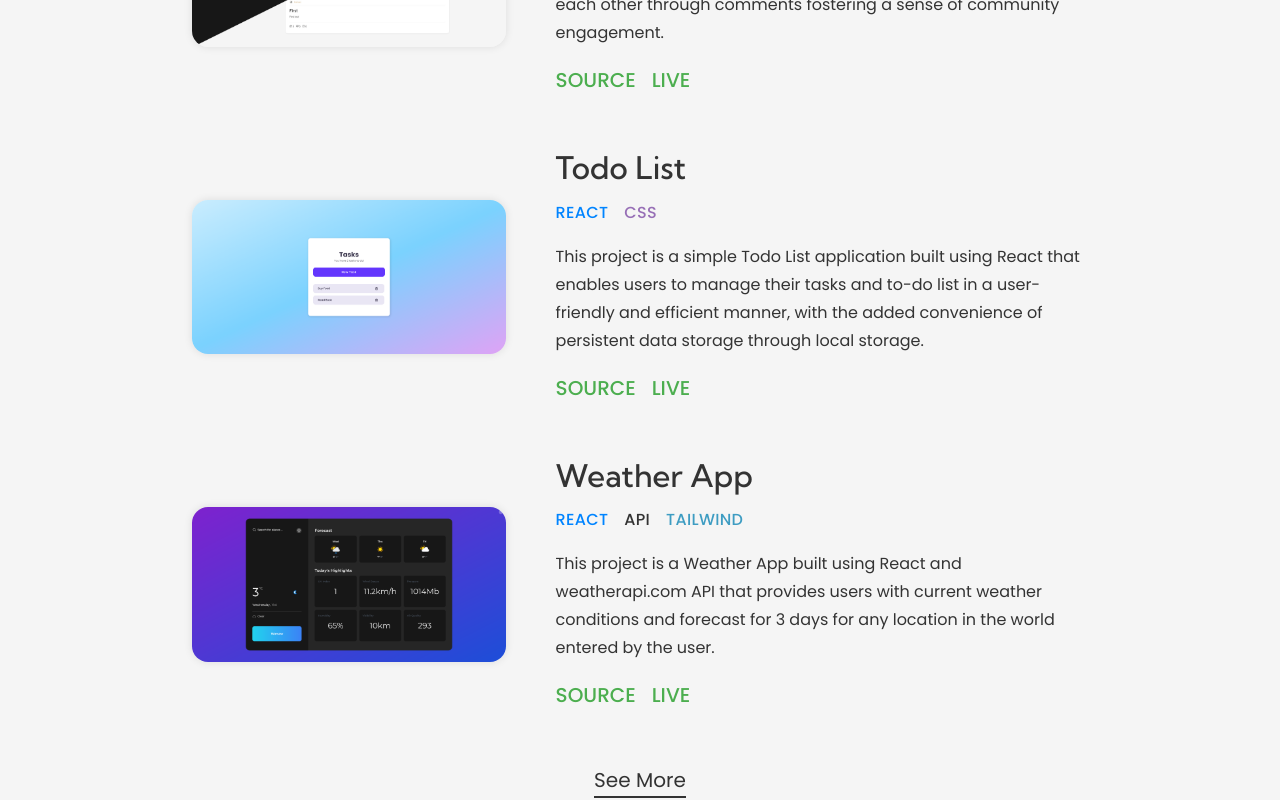
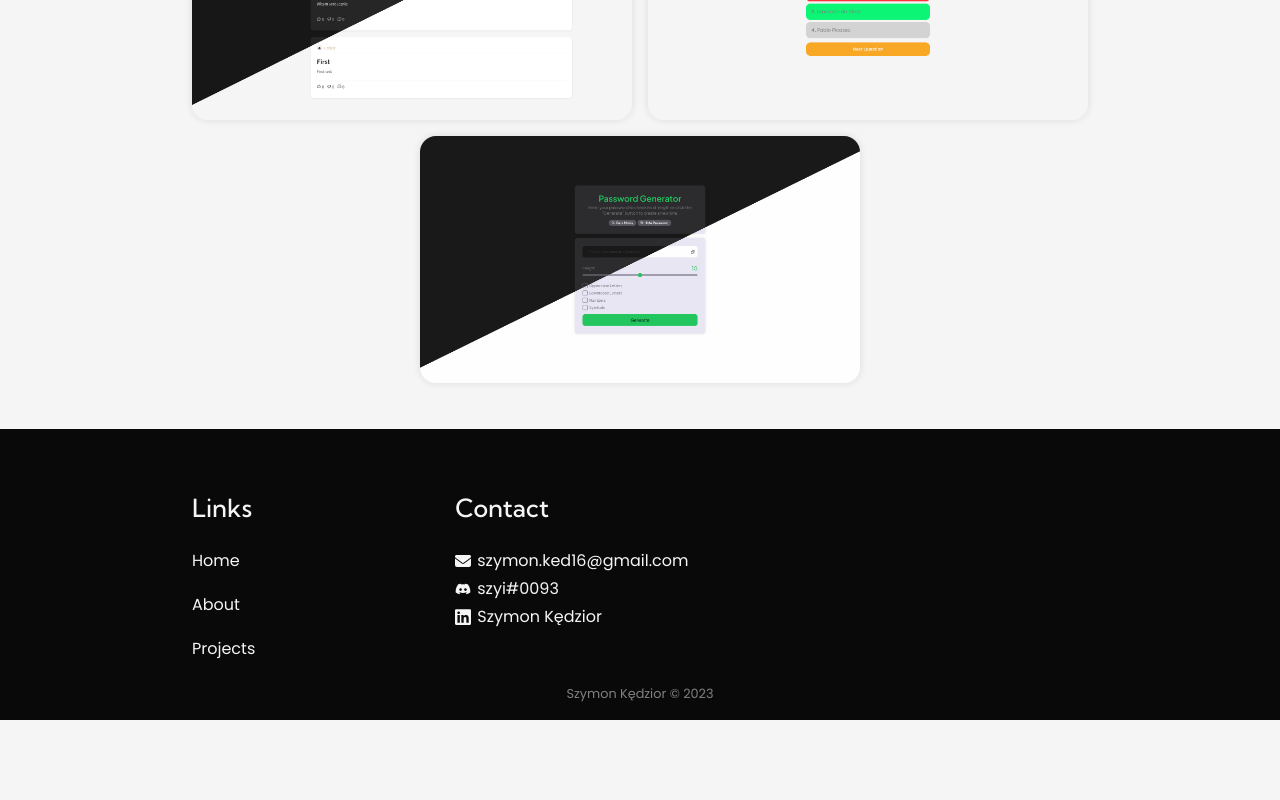
Before and after one commit to szyi10/portfolio, a React (Vite) app: page / in a window 1280 px wide. Shown: the part 980-1780 px from the top of the page. After the commit the page ends 1700 px from the top, so only its background shows below. Built offline with nearby package versions, Linux system fonts and the light colour scheme; the HTML template or start-up script is replaced by a standard one.

Commit message:
Updated project section in home page & some minor tweaks

```diff
--- a/src/components/Banner/Banner.jsx
+++ b/src/components/Banner/Banner.jsx
@@ -13,7 +13,7 @@ const Banner = () => {
   return (
     <section className={classes.banner}>
       <div className={classes.img}>
-        <img src={picture} />
+        <img src={picture} alt="Profile picture" />
       </div>
       <div className={classes.content}>
         <h2>Szymon Kędzior</h2>
--- a/src/components/Footer/Footer.jsx
+++ b/src/components/Footer/Footer.jsx
@@ -22,15 +22,15 @@ const Footer = () => {
           <h4>Contact</h4>
           <div className={classes.methods}>
             <div className={classes.method}>
-              <img src={mail} />
+              <img src={mail} alt="Mail icon" />
               <p>szymon.ked16@gmail.com</p>
             </div>
             <div className={classes.method}>
-              <img src={discord} />
+              <img src={discord} alt="Discord icon" />
               <p>szyi#0093</p>
             </div>
             <div className={classes.method}>
-              <img src={linkedin} />
+              <img src={linkedin} alt="Linkedin icon" />
               <a
                 href="https://www.linkedin.com/in/szymon-ked16/"
                 target="_blank"
--- a/src/components/Projects/Project.jsx
+++ b/src/components/Projects/Project.jsx
@@ -1,13 +1,14 @@
 import React from "react"
+import { Link } from "react-router-dom"
 
 import classes from "./Project.module.css"
 
-const Project = ({ data, description }) => {
+const Project = ({ data }) => {
   return (
-    <div className={classes.project}>
-      <img src={data.image} />
+    <Link to={`/project/${data.id}`} className={classes.project}>
+      <img src={data.image} alt={data.name} loading="lazy" />
       <div className={classes.content}>
-        <h3 className={classes.title}>{data.title}</h3>
+        <h3>{data.name}</h3>
         <div className={classes.tags}>
           {data.tags.map((tag, idx) => {
             return (
@@ -17,17 +18,11 @@ const Project = ({ data, description }) => {
             )
           })}
         </div>
-        <p>{description}</p>
-        <div className={classes.controls}>
-          <a href={data.codeLink} target="_blank">
-            Source
-          </a>
-          <a href={data.liveLink} target="_blank">
-            Live
-          </a>
-        </div>
+        <p className={classes.details}>
+          Click for more details <i className="bx bx-pointer"></i>
+        </p>
       </div>
-    </div>
+    </Link>
   )
 }
 
--- a/src/components/Projects/Project.module.css
+++ b/src/components/Projects/Project.module.css
@@ -1,37 +1,70 @@
 .project {
+  position: relative;
+  flex-basis: calc(50% - 8px);
   display: flex;
-  align-items: center;
-  justify-content: space-between;
-  gap: 50px;
-  margin-bottom: 50px;
+  width: 100%;
+  height: 100%;
+  aspect-ratio: 16/9;
+  cursor: pointer;
+  border-radius: 1rem;
+  overflow: hidden;
+  box-shadow: 0px 0px 8px 0px rgba(0, 0, 0, 0.1);
+}
+
+.project:hover {
+  box-shadow: 0px 0px 8px 0px hsla(var(--current-h), var(--current-s), 79%, 1);
 }
 
 .project img {
-  border-radius: 1rem;
-  width: 35%;
-  box-shadow: 0px 0px 8px 0px rgba(0, 0, 0, 0.1);
+  width: 100%;
+  object-fit: cover;
+  opacity: 100%;
+  transition: opacity 0.2s ease-in;
+}
+
+.project:hover img {
+  opacity: 80%;
 }
 
 .content {
-  width: 65%;
+  position: absolute;
+  top: 0;
+  left: 0;
+  width: 100%;
+  height: 100%;
   display: flex;
   flex-direction: column;
+  align-items: center;
+  justify-content: center;
+  transition: background-color 0.3s ease-in, opacity 0.2s ease-in;
+  opacity: 0;
 }
 
-.title {
+.content:hover {
+  background-color: hsla(var(--current-h), var(--current-s), 79%, 65%);
+  opacity: 100%;
+}
+
+.content h3 {
   margin: 0;
-  margin-bottom: 10px;
+  color: var(--c-primary5);
 }
 
 .tags {
   display: flex;
-  gap: 1rem;
-  text-transform: uppercase;
+  gap: 6px;
 }
 
-.tags p {
-  font-weight: 500;
-  letter-spacing: 0.02rem;
+.react,
+.firebase,
+.tailwind,
+.css,
+.redux {
+  background-color: #000;
+  color: #eee;
+  padding: 2px 10px;
+  font-size: 14px;
+  border-radius: 1rem;
 }
 
 .react {
@@ -42,82 +75,30 @@
   color: #ff9500;
 }
 
-.sass {
-  color: #ff395d;
-}
-
 .tailwind {
   color: #3d9cc2;
 }
 
 .css {
-  color: #976fb6;
+  color: #ff395d;
 }
 
 .redux {
   color: #6d7c82;
 }
 
-.js {
-  color: #dfc209;
-}
-
-.html {
-  color: #de9203;
-}
-
-.controls {
-  display: flex;
-  align-items: center;
-  width: 100%;
-  gap: 1rem;
-}
-
-.controls a {
-  position: relative;
-  font-size: 1.25rem;
-  text-transform: uppercase;
-  font-weight: 500;
-  color: var(--c-primary1);
-  transition: color 0.2s ease-in-out;
-}
-
-.controls a::before {
-  content: "";
-  position: absolute;
-  left: 0;
-  bottom: 0;
-  width: 0%;
-  height: 2px;
-  background-color: var(--c-primary1);
-  transition: width 0.3s;
-}
-
-.controls a:hover::before {
-  width: 100%;
-}
-
 @media (width <= 1200px) {
-  .project img {
-    width: 40%;
-  }
-
-  .content {
-    width: 60%;
+  .project {
+    flex-basis: 100%;
   }
 }
 
-@media (width <= 960px) {
-  .project {
-    flex-direction: column;
-    gap: 16px;
+@media (width <= 560px) {
+  .content h3 {
+    font-size: 1.563rem;
   }
 
-  .project img {
-    width: 100%;
-  }
-
-  .content {
-    width: 100%;
+  .buttons button {
+    padding: 10px 0;
   }
 }
--- a/src/components/Projects/Projects.jsx
+++ b/src/components/Projects/Projects.jsx
@@ -9,19 +9,20 @@ const Projects = () => {
   return (
     <section className={classes.projects} id="projects">
       <h1>Projects</h1>
-      {projects.map((project, idx) => {
-        if (idx >= 3) return
+      <p className={classes.info}>
+        I have only shared a few of my projects here. You can find all of my
+        projects on my{" "}
+        <a href="">
+          <i className="bx bxl-github"></i> github profile
+        </a>
+        .
+      </p>
+      <div className={classes["projects-list"]}>
+        {projects.map((project, idx) => {
+          if (idx >= 3) return
 
-        return (
-          <Project
-            key={project.id}
-            data={project}
-            description={project.shortDescription}
-          />
-        )
-      })}
-      <div className={classes.more}>
-        <Link to="/projects">See More</Link>
+          return <Project key={project.id} data={project} />
+        })}
       </div>
     </section>
   )
--- a/src/components/Projects/Projects.module.css
+++ b/src/components/Projects/Projects.module.css
@@ -1,32 +1,25 @@
+.projects {
+  margin-bottom: 1rem;
+}
+
 .projects h1 {
+  text-align: center;
+  margin-bottom: 10px;
+}
+
+.projects-list {
+  display: flex;
+  flex-wrap: wrap;
+  align-items: center;
+  justify-content: center;
+  gap: 16px;
+}
+
+.info {
   text-align: center;
 }
 
-.more {
-  width: 100%;
-  display: flex;
-  align-items: center;
-  justify-content: center;
+.info a {
+  color: var(--c-primary1);
+  font-weight: 500;
 }
-
-.more a {
-  position: relative;
-  font-size: 1.25rem;
-  transition: all 0.3s ease-in-out;
-}
-
-.more a::before {
-  content: "";
-  position: absolute;
-  bottom: 0;
-  left: 0;
-  width: 100%;
-  height: 2px;
-  background: var(--c-gray4);
-  transition: scale 0.3s ease-in-out 0.075s;
-}
-
-.more a:hover,
-.more a:hover::before {
-  scale: 1.1;
-}
--- a/src/data/projects.js
+++ b/src/data/projects.js
@@ -1,14 +1,12 @@
 import img1 from "../assets/projects/1.jpg"
-import img2 from "../assets/projects/2.png"
-import img3 from "../assets/projects/3.png"
 import img4 from "../assets/projects/4.jpg"
 import img5 from "../assets/projects/5.png"
 
 export const projects = [
   {
-    id: 1,
+    id: "talkative",
     image: img1,
-    title: "Talkative",
+    name: "Talkative",
     tags: ["react", "firebase", "tailwind"],
     shortDescription:
       "This project is an Internet Forum built using React and Firebase that enables users to create profiles, make posts, and interact with each other through comments fostering a sense of community engagement.",
@@ -18,33 +16,21 @@ export const projects = [
     codeLink: "https://github.com/szyi10/talkative",
   },
   {
-    id: 2,
-    image: img2,
-    title: "Todo List",
+    id: "quiz-app",
+    image: img5,
+    name: "Quiz App",
     tags: ["react", "css"],
     shortDescription:
-      "This project is a simple Todo List application built using React that enables users to manage their tasks and to-do list in a user-friendly and efficient manner, with the added convenience of persistent data storage through local storage.",
+      "A React-based quiz application has been developed to enable users to both solve and create quizzes. With this app, users can test their knowledge on various topics while also having the ability to create their own quizzes using a range of question formats.",
     longDescription:
-      "This project is a simple Todo List application built using React. It allows users to keep track of their tasks and manage their to-do list in a user-friendly and efficient manner. The tasks added by the user are stored in local storage, which ensures that the data is persistent even after closing the application. Overall, this project provides a convenient solution for keeping track of tasks and staying organized.",
-    liveLink: "https://tasks-e79a8.web.app/",
-    codeLink: "https://github.com/szyi10/tasks",
+      "A React-based quiz application has been developed to enable users to both solve and create quizzes. With this app, users can test their knowledge on various topics while also having the ability to create their own quizzes using a range of question formats.",
+    liveLink: "https://quiz-app-d8711.web.app/",
+    codeLink: "https://github.com/szyi10/quiz-app",
   },
   {
-    id: 3,
-    image: img3,
-    title: "Weather App",
-    tags: ["react", "api", "tailwind"],
-    shortDescription:
-      "This project is a Weather App built using React and weatherapi.com API that provides users with current weather conditions and forecast for 3 days for any location in the world entered by the user.",
-    longDescription:
-      "This project is a Weather App built using React and the weatherapi.com API. The app allows users to enter any location in the world to retrieve current weather conditions and a 3-day forecast. Users can input a location by either city name or latitude and longitude coordinates. The app then retrieves the weather data from the API and displays it on the screen, providing users with up-to-date weather information for any location they choose. The app is designed to be user-friendly and provides a convenient way for users to stay informed about the weather in different locations. Overall, this project is an efficient and practical tool for anyone looking for accurate and timely weather information.",
-    liveLink: "https://weather-app-9f95e.web.app/",
-    codeLink: "https://github.com/szyi10/weather-app",
-  },
-  {
-    id: 4,
+    id: "password-generator",
     image: img4,
-    title: "Password Generator",
+    name: "Password Generator",
     tags: ["react", "css", "redux"],
     shortDescription:
       "This project is a password generator built using React, where users can check the strength of their existing password or generate a new one by selecting the password length and choosing what characters to include, such as uppercase letters, lowercase letters, numbers, and symbols.",
@@ -53,16 +39,4 @@ export const projects = [
     liveLink: "https://password-generator-a75c3.web.app/",
     codeLink: "https://github.com/szyi10/password-generator",
   },
-  {
-    id: 5,
-    image: img5,
-    title: "Quiz App",
-    tags: ["react", "css"],
-    shortDescription:
-      "A React-based quiz application has been developed to enable users to both solve and create quizzes. With this app, users can test their knowledge on various topics while also having the ability to create their own quizzes using a range of question formats.",
-    longDescription:
-      "A React-based quiz application has been developed to enable users to both solve and create quizzes. With this app, users can test their knowledge on various topics while also having the ability to create their own quizzes using a range of question formats.",
-    liveLink: "https://quiz-app-d8711.web.app/",
-    codeLink: "https://github.com/szyi10/quiz-app",
-  },
 ]
--- a/src/index.css
+++ b/src/index.css
@@ -8,6 +8,7 @@
   --c-primary2: hsl(var(--current-h), var(--current-s), 59%);
   --c-primary3: hsl(var(--current-h), var(--current-s), 39%);
   --c-primary4: hsl(var(--current-h), var(--current-s), 79%);
+  --c-primary5: hsl(var(--current-h), var(--current-s), 19%);
 
   --c-gray1: #f5f5f5;
   --c-gray2: #d3d3d3;
```
Also changed, not shown: src/components/Navbar/Navbar.jsx (+7 -2 lines).
